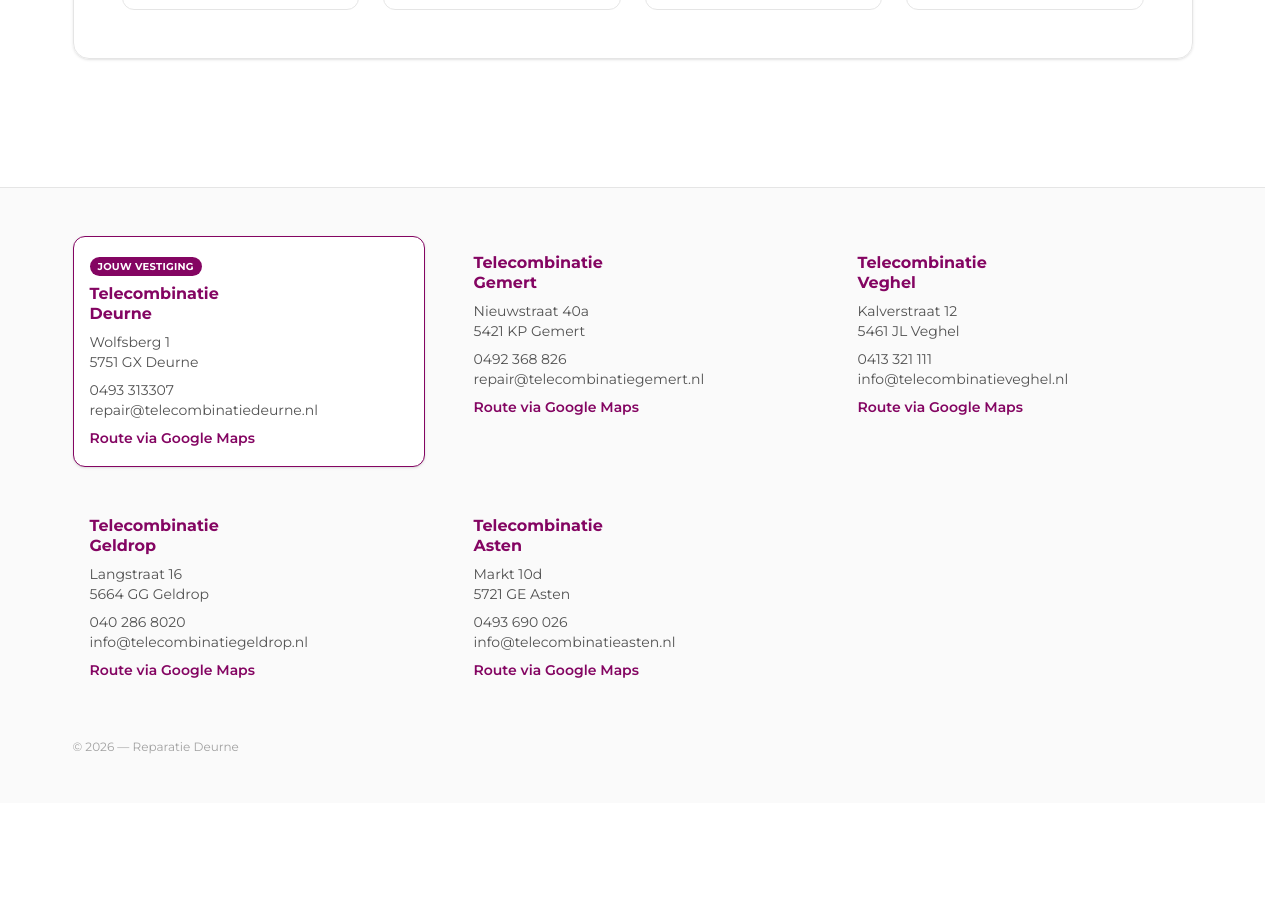
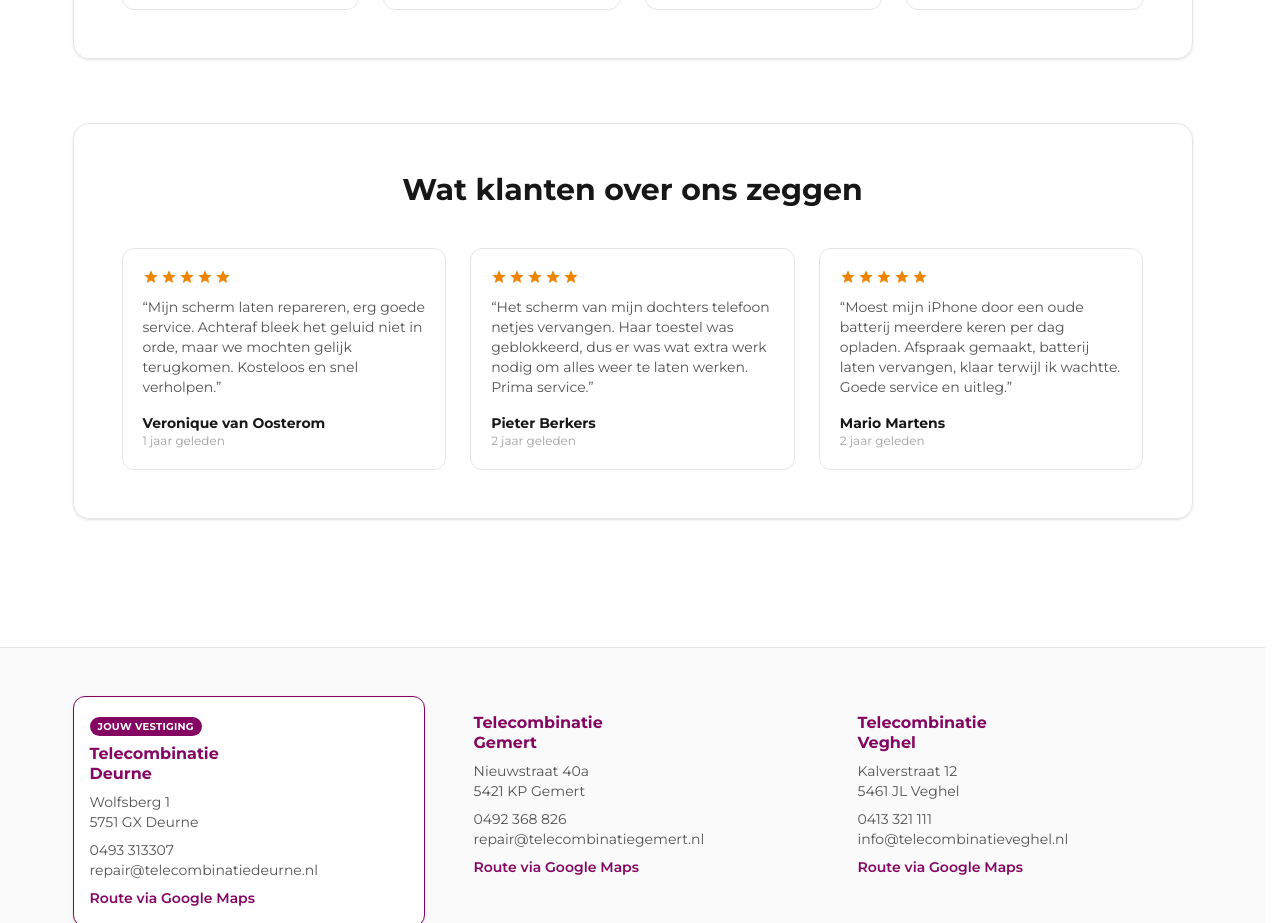
Before and after one commit to bmjvanboven/reparatiedeurne, a Next.js app: page / in a window 1280 px wide. Shown: the part 1100-2023 px from the top of the page. Before the commit the page ends 1903 px from the top, so only its background shows below. Built offline with nearby package versions, Linux system fonts and the light colour scheme; no server answers.

Commit message:
Homepage: reviewblok toegevoegd tussen USP's en footer
Drie echte Google-reviews, ingekort tot ongeveer gelijke lengte,
met sterren en naam/datum in dezelfde kaartstijl als de rest van
de site.

Co-Authored-By: Claude Sonnet 5 <noreply@anthropic.com>

```diff
--- a/src/app/page.tsx
+++ b/src/app/page.tsx
@@ -5,6 +5,7 @@ import { SearchBar } from "@/components/SearchBar";
 import { FeaturedDevices } from "@/components/FeaturedDevices";
 import { HomeBackground } from "@/components/HomeBackground";
 import { WaaromBlok } from "@/components/WaaromBlok";
+import { ReviewsBlok } from "@/components/ReviewsBlok";
 import {
   huidigeSiteVariant,
   naarLijst,
@@ -114,6 +115,7 @@ export default async function HomePage() {
         </section>
 
         <WaaromBlok variant={variant} />
+        <ReviewsBlok />
       </div>
     </>
   );
--- /dev/null
+++ b/src/components/ReviewsBlok.tsx
@@ -0,0 +1,59 @@
+type Review = {
+  naam: string;
+  wanneer: string;
+  tekst: string;
+};
+
+/** Ingekorte, echte Google-reviews, qua lengte iets gelijkgetrokken. */
+const REVIEWS: Review[] = [
+  {
+    naam: "Veronique van Oosterom",
+    wanneer: "1 jaar geleden",
+    tekst: "Mijn scherm laten repareren, erg goede service. Achteraf bleek het geluid niet in orde, maar we mochten gelijk terugkomen. Kosteloos en snel verholpen.",
+  },
+  {
+    naam: "Pieter Berkers",
+    wanneer: "2 jaar geleden",
+    tekst: "Het scherm van mijn dochters telefoon netjes vervangen. Haar toestel was geblokkeerd, dus er was wat extra werk nodig om alles weer te laten werken. Prima service.",
+  },
+  {
+    naam: "Mario Martens",
+    wanneer: "2 jaar geleden",
+    tekst: "Moest mijn iPhone door een oude batterij meerdere keren per dag opladen. Afspraak gemaakt, batterij laten vervangen, klaar terwijl ik wachtte. Goede service en uitleg.",
+  },
+];
+
+function StarIcon({ className }: { className?: string }) {
+  return (
+    <svg viewBox="0 0 24 24" fill="currentColor" className={className} aria-hidden="true">
+      <path d="M12 2l2.9 6.6 7.1.6-5.4 4.7 1.6 7-6.2-3.8-6.2 3.8 1.6-7-5.4-4.7 7.1-.6z" />
+    </svg>
+  );
+}
+
+export function ReviewsBlok() {
+  return (
+    <section className="pb-16">
+      <div className="rounded-2xl border border-neutral-200 bg-white/90 p-8 shadow-sm backdrop-blur-sm sm:p-12">
+        <h2 className="text-center text-2xl font-bold text-neutral-900 sm:text-3xl">
+          Wat klanten over ons zeggen
+        </h2>
+
+        <div className="mx-auto mt-10 grid max-w-5xl gap-6 sm:grid-cols-3">
+          {REVIEWS.map(review => (
+            <div key={review.naam} className="rounded-xl border border-neutral-200 p-5">
+              <div className="flex gap-0.5 text-tc-oranje">
+                {Array.from({ length: 5 }).map((_, i) => (
+                  <StarIcon key={i} className="h-4 w-4" />
+                ))}
+              </div>
+              <p className="mt-3 text-sm text-neutral-600">&ldquo;{review.tekst}&rdquo;</p>
+              <p className="mt-4 text-sm font-bold text-neutral-900">{review.naam}</p>
+              <p className="text-xs text-neutral-400">{review.wanneer}</p>
+            </div>
+          ))}
+        </div>
+      </div>
+    </section>
+  );
+}
```
